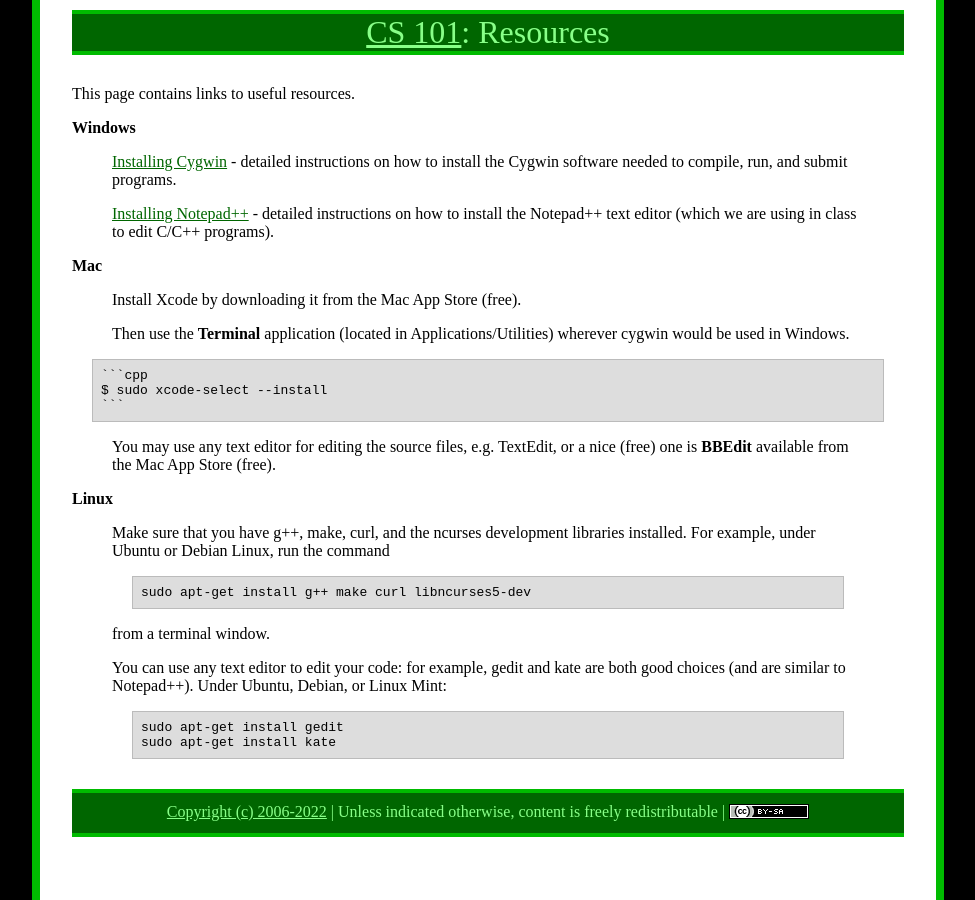
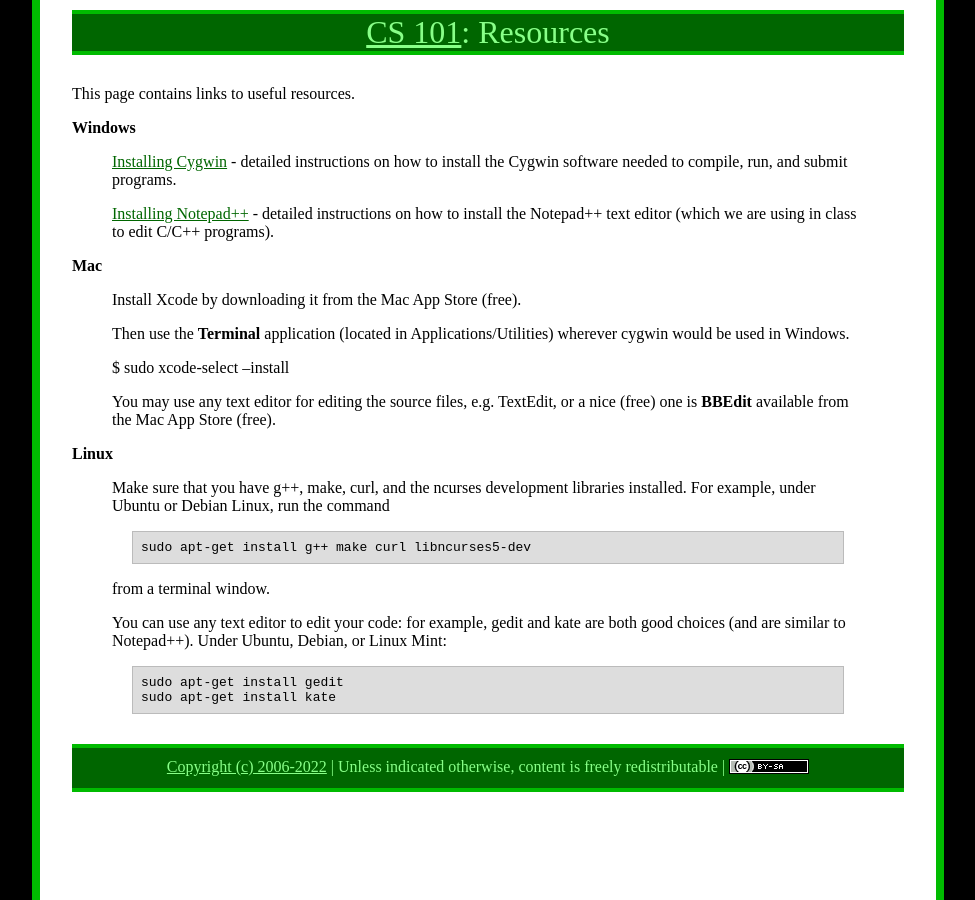
Before and after one commit to ycpcs/cs101-spring2022, a Jekyll site: the page built from resources.md, in a window 1280 px wide. Shown: the whole page, without its empty margins (152-1127 px from the left). Built offline with Jekyll 4.4.1, drawn with Linux system fonts in a browser that asks for light colours.

Commit message:
fix mac terminal instructions
fix mac terminal instructions

````diff
--- a/resources.md
+++ b/resources.md
@@ -16,11 +16,9 @@
 > Install Xcode by downloading it from the Mac App Store (free).
 
 > Then use the **Terminal** application (located in Applications/Utilities) wherever cygwin would be used in Windows.
-
-	```cpp
-	$ sudo xcode-select --install
-	```
-
+>
+>    $ sudo xcode-select --install
+>
 > You may use any text editor for editing the source files, e.g. TextEdit, or a nice (free) one is **BBEdit** available from the Mac App Store (free).
 
 **Linux**
````
